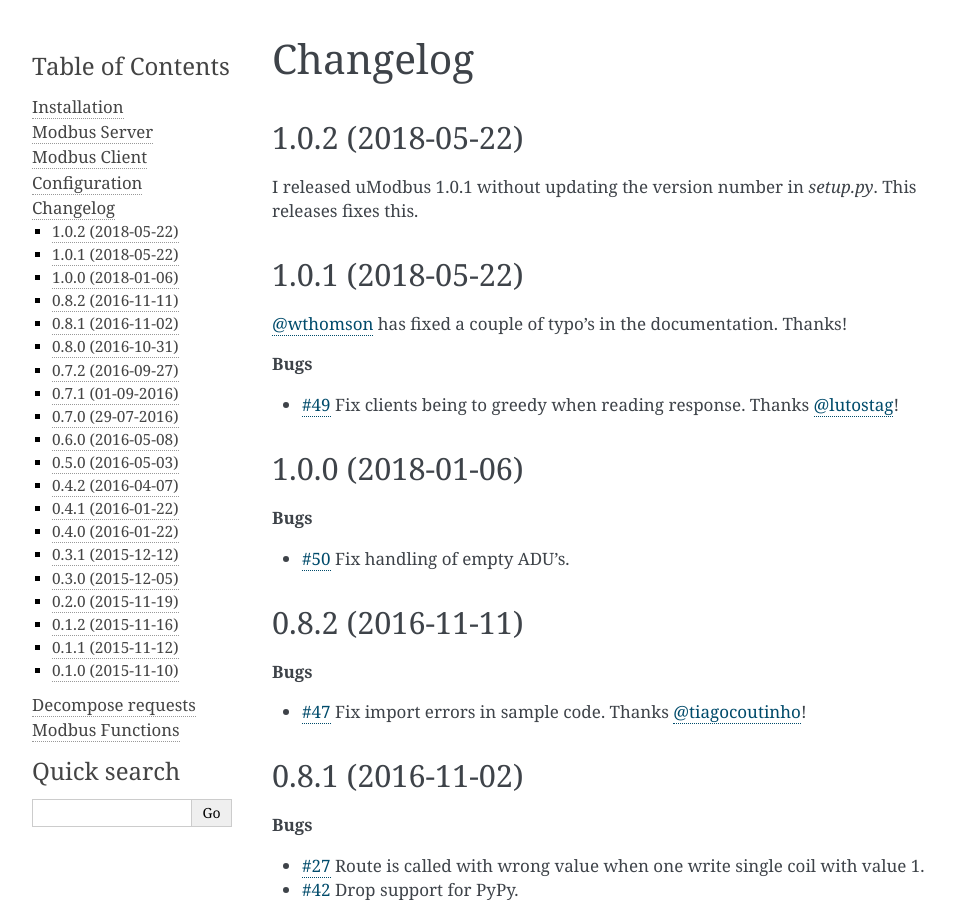
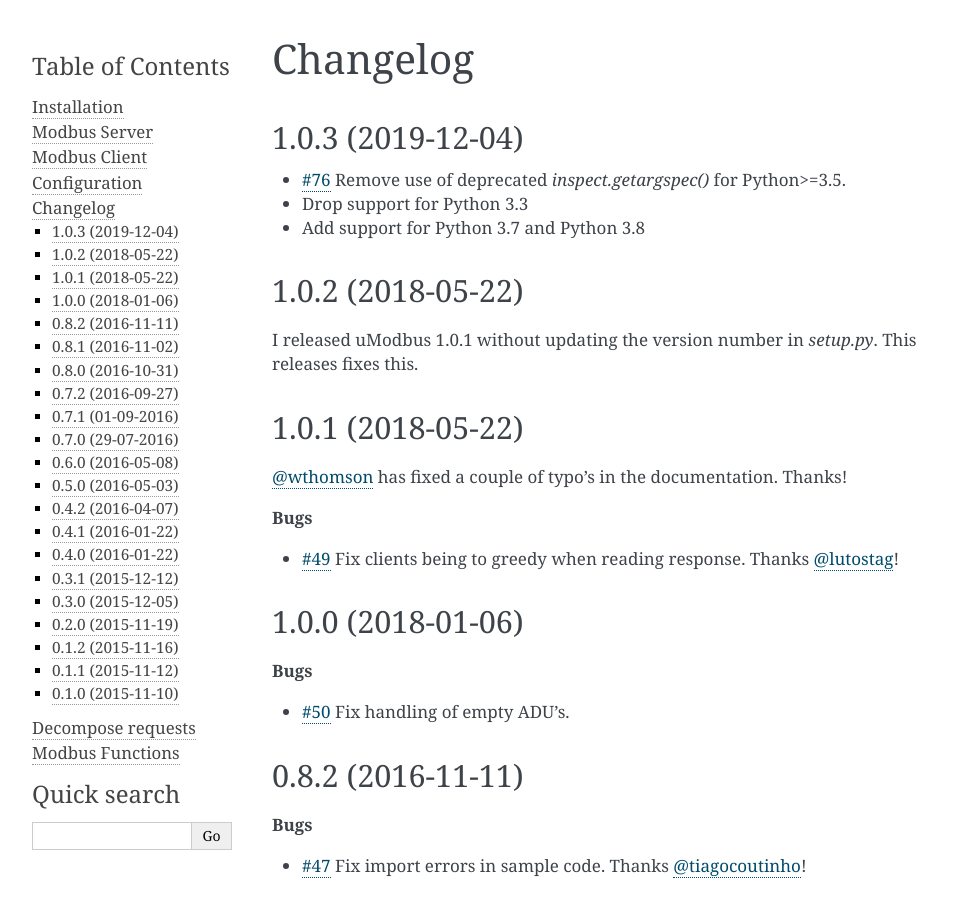
Before and after one commit to AdvancedClimateSystems/uModbus, a Sphinx documentation site: the page built from docs/source/changelog.rst, in a window 1280 px wide and 900 px high. Shown: the whole window, without its empty margins (148-1103 px from the left). Built offline with Sphinx 7.4.7, drawn with Linux system fonts in a browser that asks for light colours; some of the changed text lies outside the part shown.

Commit message:
Bump to 1.0.3

```diff
--- a/docs/source/changelog.rst
+++ b/docs/source/changelog.rst
@@ -1,5 +1,14 @@
 Changelog
 =========
+
+1.0.3 (2019-12-04)
+++++++++++++++++++
+
+* `#76`_ Remove use of deprecated `inspect.getargspec()` for Python>=3.5.
+* Drop support for Python 3.3
+* Add support for Python 3.7 and Python 3.8
+
+.. _#76: https://github.com/AdvancedClimateSystems/uModbus/issues/76
 
 1.0.2 (2018-05-22)
 ++++++++++++++++++
--- a/docs/source/conf.py
+++ b/docs/source/conf.py
@@ -51,8 +51,8 @@
 
 # General information about the project.
 project = 'uModbus'
-copyright = '2018, Auke Willem Oosterhoff <a.oosterhoff@climotion.com>'
-author = 'Auke Willem Oosterhoff <a.oosterhoff@climotion.com>'
+copyright = '2019, Auke Willem Oosterhoff <auke@orangetux.nl>'
+author = 'Auke Willem Oosterhoff <auke@orangetux.nl>'
 
 # The version info for the project you're documenting, acts as replacement for
 # |version| and |release|, also used in various other places throughout the
@@ -61,7 +61,7 @@
 # The short X.Y version.
 version = '1.0'
 # The full version, including alpha/beta/rc tags.
-release = '1.0.0'
+release = '1.0.3'
 
 # The language for content autogenerated by Sphinx. Refer to documentation
 # for a list of supported languages.
```
Also changed, not shown: setup.py (+4 -3 lines).
